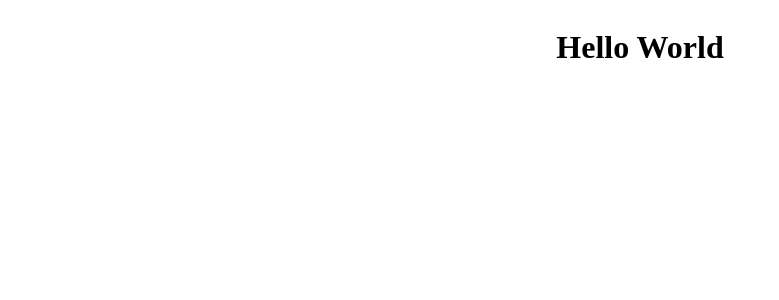
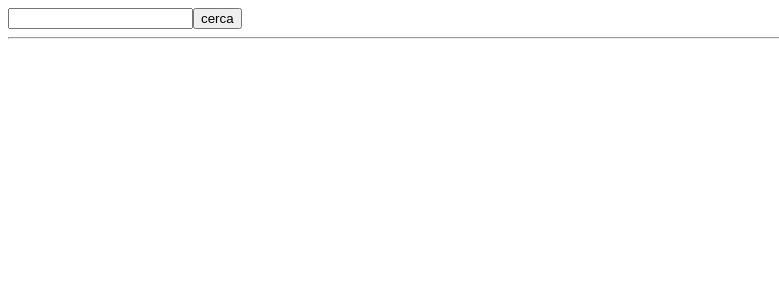
Before and after one commit to SalvatoreCapano/vite-boolflix, a Vue app: page / in a window 1280 px wide. Shown: the top 300 px of the page, without its empty margins (0-779 px from the left). Built offline with nearby package versions, Linux system fonts and the light colour scheme.

Commit message:
Milestone 1 Completata

```diff
--- a/index.html
+++ b/index.html
@@ -4,7 +4,7 @@
     <meta charset="UTF-8" />
     <!-- <link rel="icon" type="image/svg+xml" href="" /> -->
     <meta name="viewport" content="width=device-width, initial-scale=1.0" />
-    <title>Project Title</title>
+    <title>Boolflix</title>
   </head>
   <body>
     <div id="app"></div>
--- a/package.json
+++ b/package.json
@@ -9,6 +9,7 @@
     "preview": "vite preview"
   },
   "dependencies": {
+    "axios": "^1.3.2",
     "vue": "^3.2.45"
   },
   "devDependencies": {
--- a/src/App.vue
+++ b/src/App.vue
@@ -1,26 +1,53 @@
 <script>
 
-  import HelloWorld from './components/HelloWorld.vue'
+  import axios from 'axios';
 
   export default {
   name: "App",
-  components: {
-      HelloWorld
+  data () {
+    return {
+      searchQuery: "",
+      result: ""
+    }
+  },
+  computed: {
+    search() {
+      axios.get(`https://api.themoviedb.org/3/search/movie?api_key=c5eed5002b0aa99da4cba9755d0e6251&query=${this.searchQuery}`)
+          .then((response) => {
+            // this.result.push(response.data.results);
+            this.result = response.data.results;
+            console.log("Risultati", response.data.results[1].title);
+            console.log("Result", this.result);
+          });
+    }
   }
 };
 </script>
 
 
 <template>
-  <div class="container">
-    <HelloWorld />
+
+  <div>
+    <input type="text" v-model="searchQuery">
+    <button @click="search">cerca</button>
   </div>
+
+  <hr>
+
+  <div>
+    <div class="movie" v-for="movie in this.result">
+      <p>Titolo: {{ movie.title }}</p>
+      <p>Titolo Originale: {{ movie.original_title }}</p>
+      <p>Linuga: {{ movie.original_language }}</p>
+      <p>Voto: {{ movie.vote_average }}</p>
+    </div>
+  </div>
+
 </template>
 
-<style>
-  .container {
-    display: flex;
-    justify-content: center;
-    align-items: center;
+<style >
+  .movie {
+    border: 1px solid red;
+    margin-bottom: 1rem;
   }
 </style>
--- a/src/components/HelloWorld.vue
+++ /dev/null
@@ -1,12 +0,0 @@
-<script>
-  export default {
-      name: 'HelloWorld',
-  }
-</script>
-
-<template>
-  <h1>Hello World</h1>
-</template>
-
-<style scoped>
-</style>
```
Also changed, not shown: 1 other file (tests, documents, lock files or other folders).
